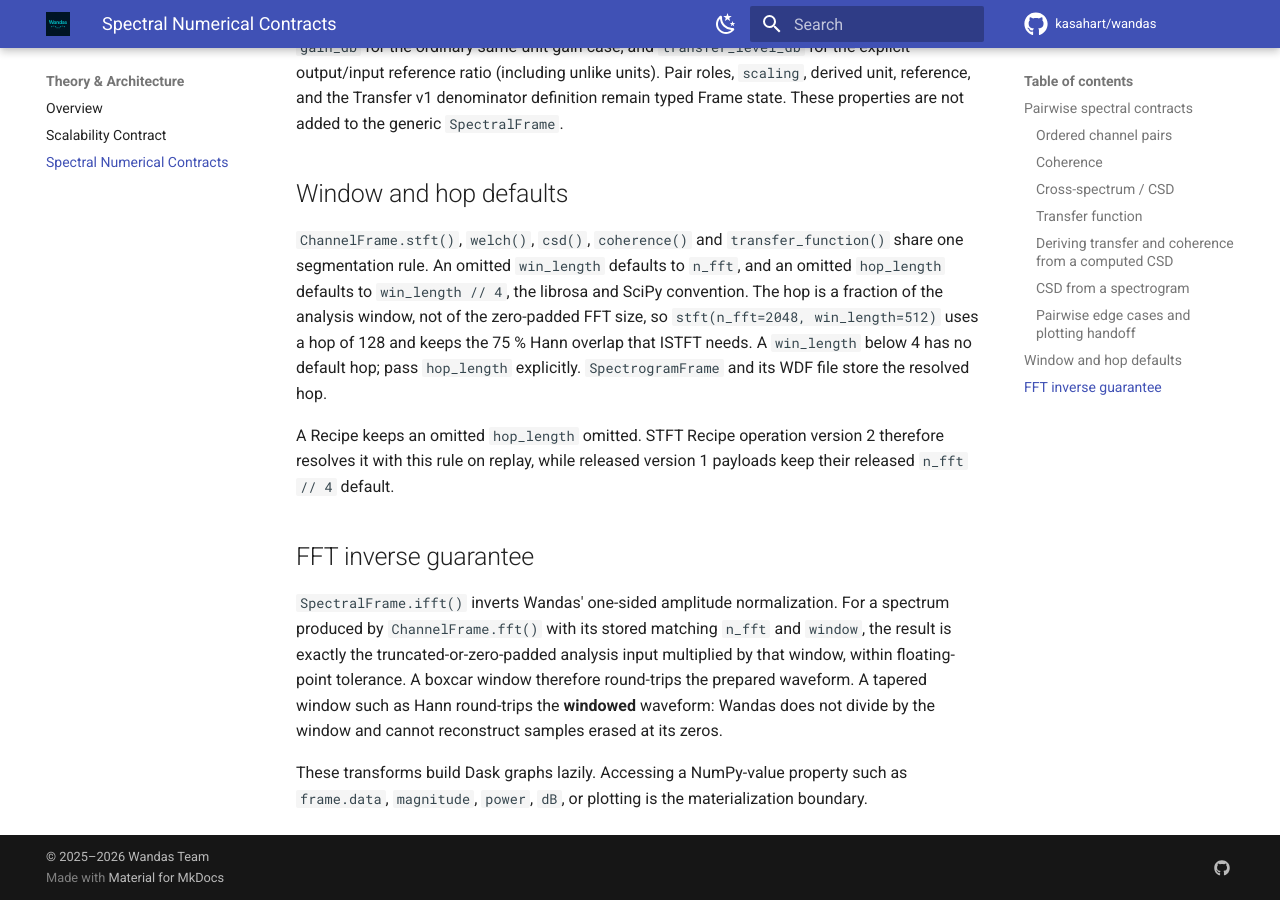
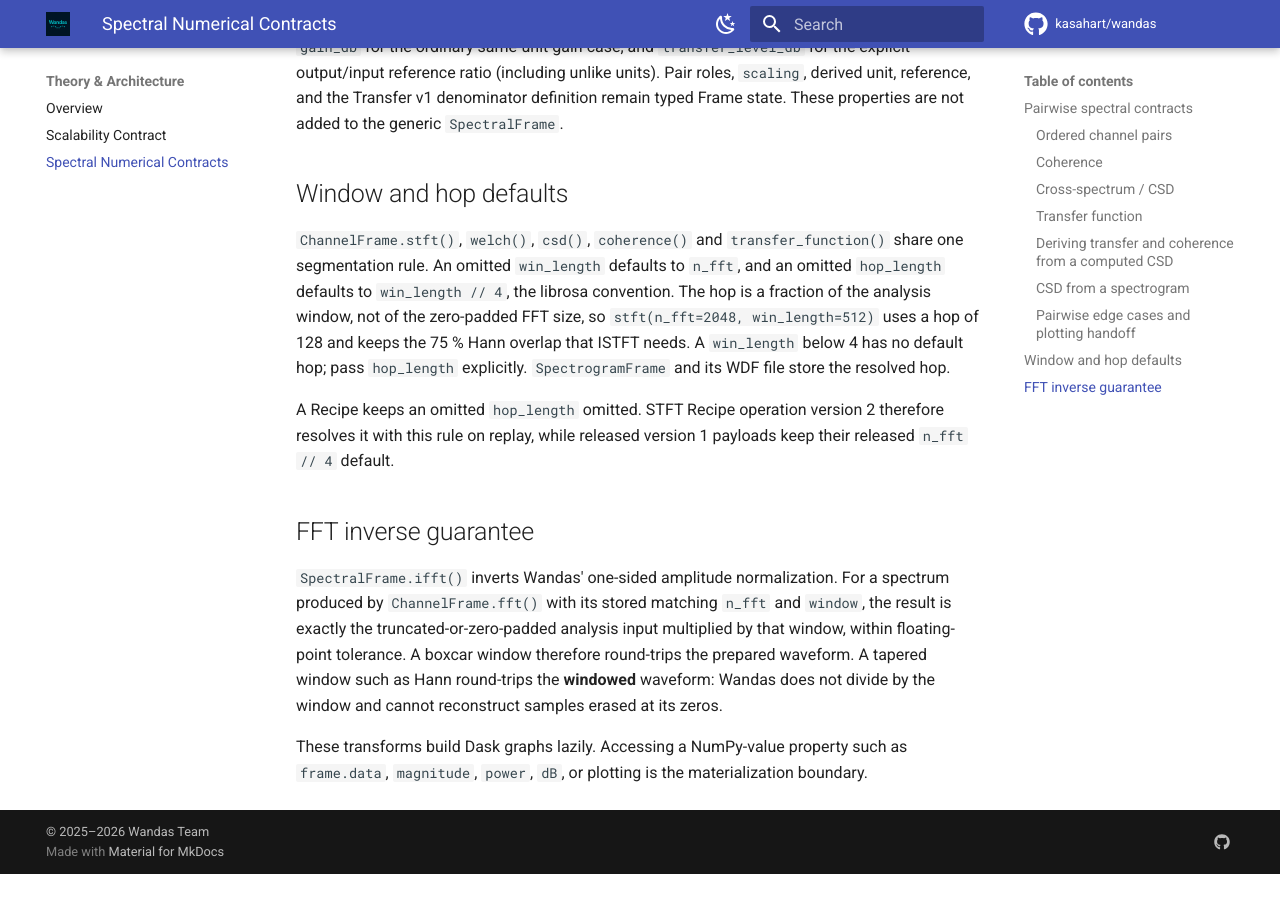
Before and after one commit to kasahart/wandas, an MkDocs documentation site: the page built from docs/src/explanation/spectral-numerical-contracts.md, in a window 1280 px wide and 900 px high, scrolled down 5149 px. Built offline with MkDocs 1.6.1 and Material for MkDocs 9.7.7, drawn with Linux system fonts in a browser that asks for light colours; comment, search, counter and statistics services are not loaded; after the commit the page ends 6023 px from its top, so only the background shows below that.

Commit message:
docs: attribute the win_length // 4 hop default to librosa only
SciPy's stft defaults to a half-window hop and ShortTimeFFT needs an
explicit hop, so the SciPy attribution was wrong.

Co-Authored-By: Claude Opus 5.5 (1M context) <noreply@anthropic.com>
Claude-Session: https://claude.ai/code/session_01M95HLbyyYoSm8QJQ3F8tnb

```diff
--- a/docs/src/explanation/spectral-numerical-contracts.md
+++ b/docs/src/explanation/spectral-numerical-contracts.md
@@ -226,7 +226,7 @@ typed Frame state. These properties are not added to the generic
 `ChannelFrame.stft()`, `welch()`, `csd()`, `coherence()` and
 `transfer_function()` share one segmentation rule. An omitted `win_length`
 defaults to `n_fft`, and an omitted `hop_length` defaults to `win_length // 4`,
-the librosa and SciPy convention. The hop is a fraction of the analysis window,
+the librosa convention. The hop is a fraction of the analysis window,
 not of the zero-padded FFT size, so `stft(n_fft=2048, win_length=512)` uses a
 hop of 128 and keeps the 75 % Hann overlap that ISTFT needs. A `win_length`
 below 4 has no default hop; pass `hop_length` explicitly.
```
Also changed, not shown: docs/src/release-notes/unreleased.md (+1 -1 lines), 1 other file.
